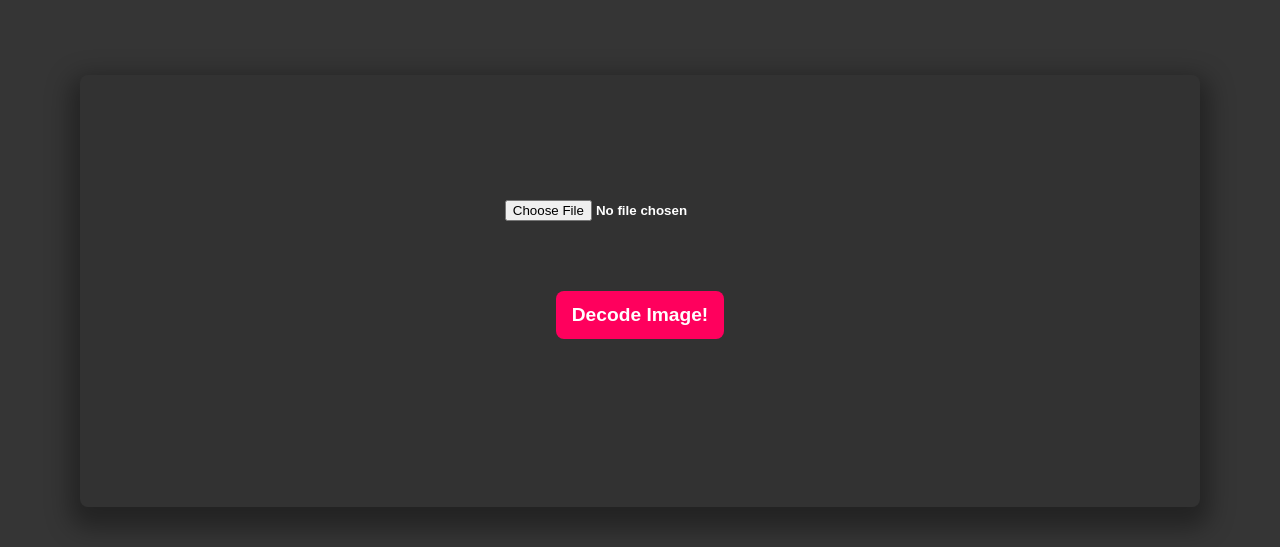
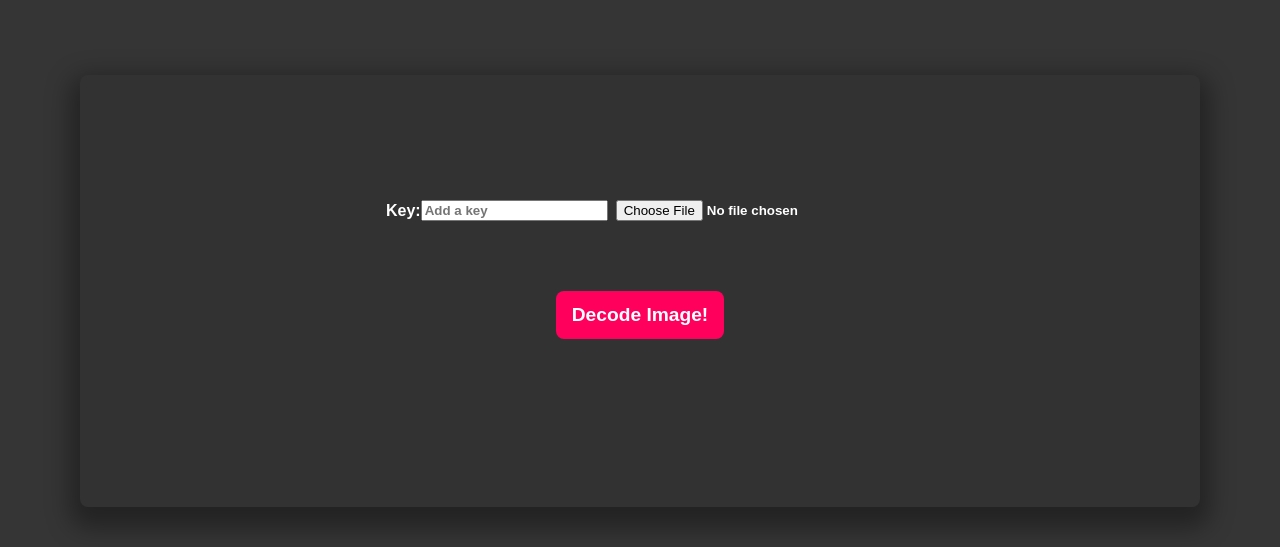
Before and after one commit to TranquilTanisha/TiNY-SIM, a Django app: page /decode/ in a window 1280 px wide. Shown: the part 169-716 px from the top of the page. Run offline with Django 4.2, Linux system fonts and the light colour scheme; some web fonts are replaced.

Commit message:
added key

```diff
--- a/pel/forms.py
+++ b/pel/forms.py
@@ -27,7 +27,7 @@ class EncodeForm(ModelForm):
 class DecodeForm(ModelForm):
     class Meta:
         model = Decode
-        fields = ['image']
+        fields = ['key', 'image']
         widgets = {
             'image': forms.FileInput(attrs={'id': 'uploadedimgcontainer'}),
             #'message': forms.TextInput(attrs={'id': 'message'}),
@@ -41,4 +41,4 @@ class DecodeForm(ModelForm):
         super(DecodeForm,self).__init__(*args, **kwargs)
 
         self.fields['image'].widget.attrs.update({"class": "input", "placeholder": "Add an image"})
-        #self.fields['message'].widget.attrs.update({"class": "input", "placeholder": "Add a message to be encoded in the image"})
+        self.fields['key'].widget.attrs.update({"class": "input", "placeholder": "Add a key"})
--- a/pel/models.py
+++ b/pel/models.py
@@ -6,7 +6,7 @@ class Encode(models.Model):
     image = models.ImageField(upload_to='encoded/', default='images/test2.png')
     filename=models.CharField(max_length=100)
     message = models.TextField()
-    #key=models.CharField(max_length=10)
+    key=models.CharField(max_length=10, default="")
     id = models.UUIDField(primary_key=True, default=uuid.uuid4, editable=False)
 
     def __str__(self):
@@ -16,6 +16,7 @@ class Decode(models.Model):
     id = models.UUIDField(primary_key=True, default=uuid.uuid4, editable=False)
     image = models.ImageField(upload_to='images/')
     message = models.TextField()
+    key=models.CharField(max_length=10, default="")
 
     def __str__(self):
         return self.message
--- /dev/null
+++ b/pel/password.py
@@ -0,0 +1,6 @@
+import random
+import string
+
+def generate_password():
+    letters = string.ascii_lowercase + "#"+string.digits+"@"+ string.ascii_uppercase + "$"+"%"
+    return ''.join(random.choice(letters) for i in range(10))
--- a/pel/templates/pel/encode.html
+++ b/pel/templates/pel/encode.html
@@ -20,6 +20,9 @@
                     {% csrf_token %}
                     {{form}}
                     </div>
+
+
+
                     <div class="encode">
                     <input type="submit" id="submit" value="Encode and Download!">
                     </div>
--- a/pel/utils.py
+++ b/pel/utils.py
@@ -1,7 +1,7 @@
 import cv2
 import numpy as np
 import os
-from huffman import *
+from . import huffman
 
 def messageToBinary(message):
     if type(message) == str:
--- a/pel/views.py
+++ b/pel/views.py
@@ -3,6 +3,7 @@ from django.shortcuts import render, redirect
 from . models import Encode, Decode
 from . forms import EncodeForm, DecodeForm
 from .utils import hideData, decode_text
+from . password import generate_password
 
 from django.http import HttpResponse
 from django.template.loader import get_template
@@ -30,7 +31,11 @@ def encode(request):
 
             encode.image = image
             encode.message = message
+            encode.filename=filename
             uploaded_file_name = image.name #get the name of the imput image
+            key= generate_password() #generate a random password
+            encode.key = key
+            form=EncodeForm(request.POST, request.FILES, instance=encode)
             encode.save()
             uploaded_file_name = './static/images/encoded/' + uploaded_file_name #to get the location of imput image
 
@@ -59,7 +64,9 @@ def decode(request):
             decode=form.save(commit=False)
 
             image=form.cleaned_data.get("image")
+            key=form.cleaned_data.get("key")
             decode.image=image
+            decode.key=key
             txt=decode_text(image)
             #txt="abc"
             decode.message=txt
```
Also changed, not shown: pel/templates/pel/result-decode.html (added, +8 -0 lines), db.sqlite3, pel/migrations/0007_decode_key_encode_key.py (added), static/images/encoded/Screenshot_2022-09-28_004912.png (deleted), static/images/encoded/Screenshot_2022-09-28_004912_pl1LrUc.png (deleted), static/images/encoded/Screenshot_50.png (added), static/images/encoded/Untitled.png (deleted), static/images/encoded/Untitled_6SAaWIZ.png (deleted), static/images/encoded/pika.png (deleted), static/images/encoded/pika_D1Y1ndO.png (deleted), static/images/encoded/pika_OhtTrWa.png (deleted), static/images/encoded/ss.png (added), static/images/encoded/test.png (deleted), static/images/encoded/test2.png (deleted).
